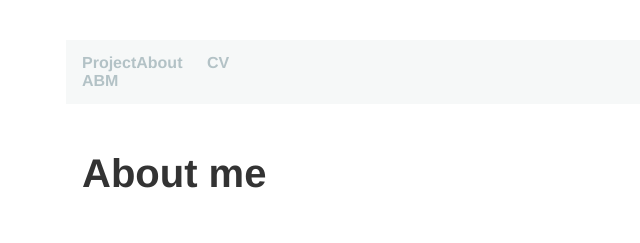
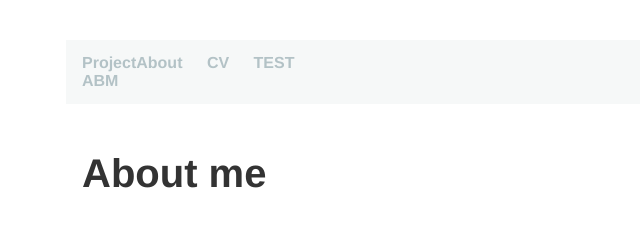
Before and after one commit to lena-kilian/lena-kilian.github.io, a Jekyll site: the page built from index.md, in a window 1280 px wide. Shown: the top 243 px of the page, without its empty margins (126-766 px from the left). Built offline with Jekyll 4.4.1, drawn with Linux system fonts in a browser that asks for light colours; our own code applies the rules of GitHub Pages for plain Markdown files.

Commit message:
Update default.html

```diff
--- a/_layouts/default.html
+++ b/_layouts/default.html
@@ -17,6 +17,7 @@
 					</div>
 				</div>
 	        		<li><a href="/cv">CV</a></li>
+				<li><a href="/test">TEST</a></li>
 
 	    		</ul>
 			</nav>
```
